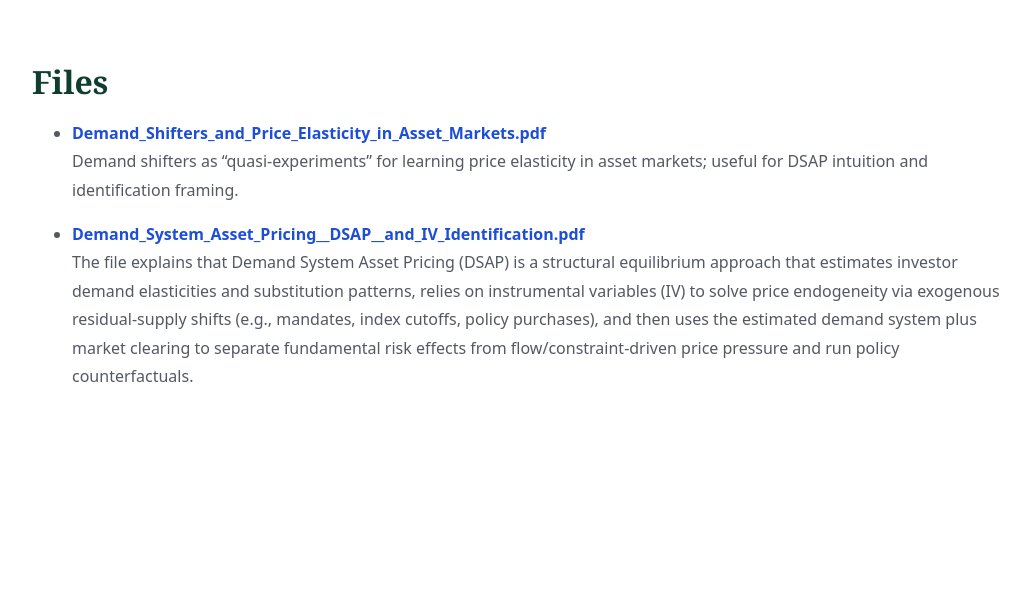
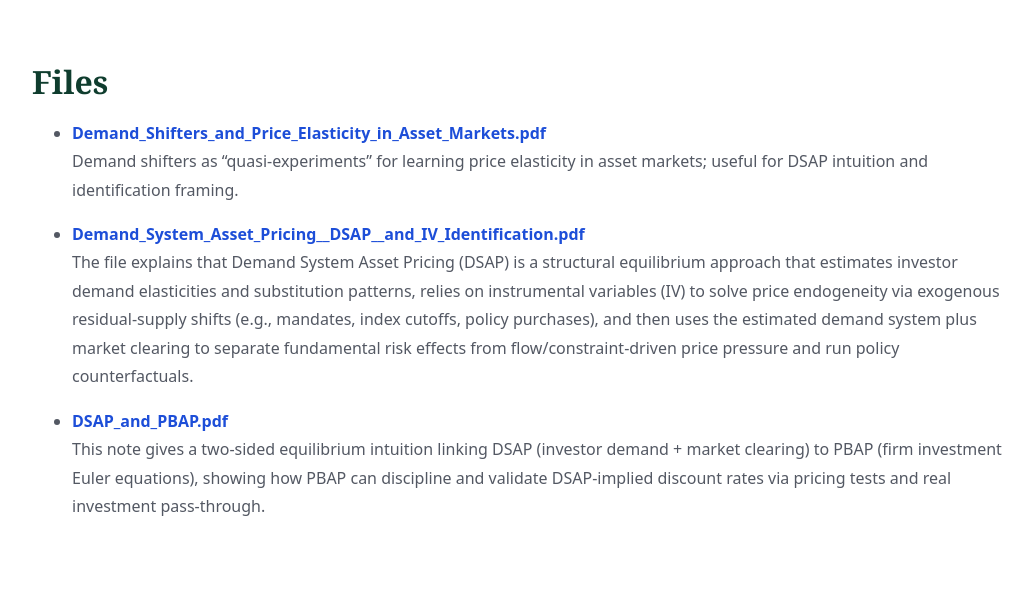
Before and after one commit to yaxinzn/study-archive, a Jekyll site: the page built from materials/intuitions/index.md, in a window 1280 px wide. Shown: the part 472-1077 px from the top of the page, without its empty margins (118-1151 px from the left). Built offline with Jekyll 4.4.1, drawn with Linux system fonts in a browser that asks for light colours; before the commit the page ends 947 px from its top, so only the background shows below that.

Commit message:
Add explanation for DSAP and PBAP relationship

```diff
--- a/materials/intuitions/index.md
+++ b/materials/intuitions/index.md
@@ -12,3 +12,6 @@ hero_desc: DSAP-style intuitions, demand shifters, price elasticity, and identif
 
 - **[Demand_System_Asset_Pricing__DSAP__and_IV_Identification.pdf](Demand_System_Asset_Pricing__DSAP__and_IV_Identification.pdf)**
 The file explains that Demand System Asset Pricing (DSAP) is a structural equilibrium approach that estimates investor demand elasticities and substitution patterns, relies on instrumental variables (IV) to solve price endogeneity via exogenous residual-supply shifts (e.g., mandates, index cutoffs, policy purchases), and then uses the estimated demand system plus market clearing to separate fundamental risk effects from flow/constraint-driven price pressure and run policy counterfactuals.
+
+- **[DSAP_and_PBAP.pdf](DSAP_and_PBAP.pdf)**
+This note gives a two-sided equilibrium intuition linking DSAP (investor demand + market clearing) to PBAP (firm investment Euler equations), showing how PBAP can discipline and validate DSAP-implied discount rates via pricing tests and real investment pass-through.
```
